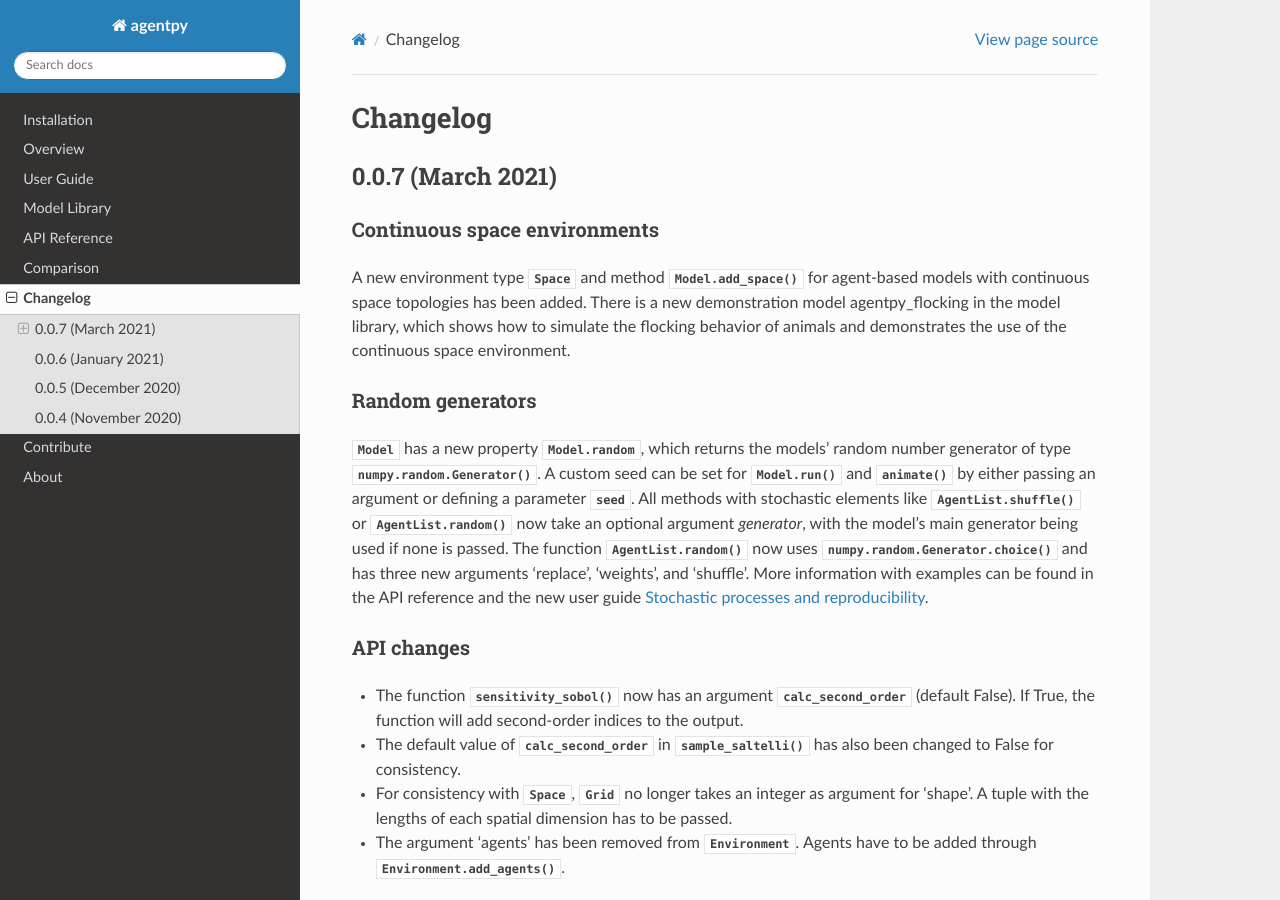
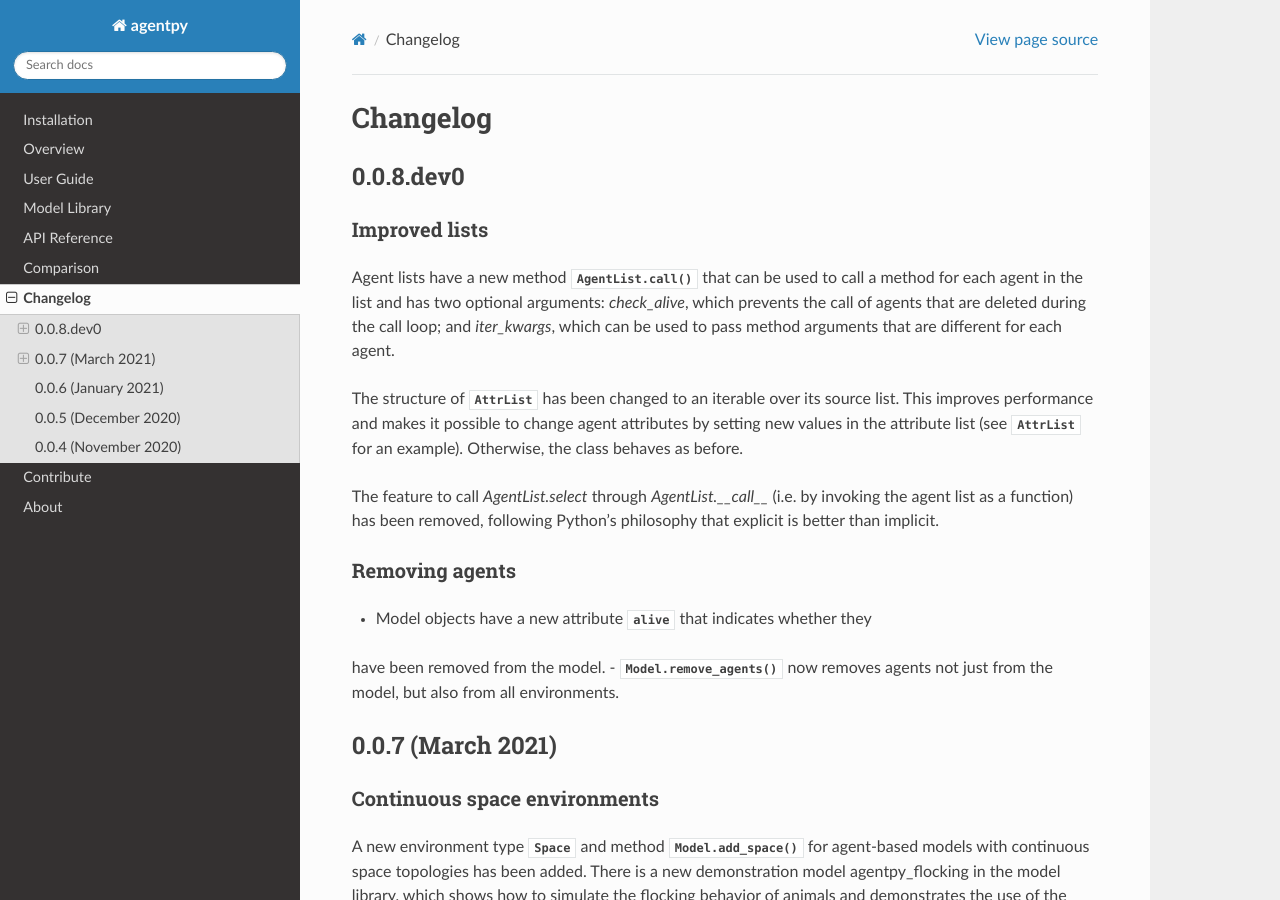
Before and after one commit to jofmi/agentpy, a Sphinx documentation site: the page built from docs/changelog.rst, in a window 1280 px wide and 900 px high. Built offline with Sphinx 7.4.7 and the Read the Docs theme 2.0.0, drawn with Linux system fonts in a browser that asks for light colours; pages that are not in the unit, such as notebooks, are missing from menus; the version number is read from the project's files by our own code.

Commit message:
[docs] Changelog lists

```diff
--- a/docs/changelog.rst
+++ b/docs/changelog.rst
@@ -3,6 +3,35 @@
 =========
 Changelog
 =========
+
+0.0.8.dev0
+----------
+
+Improved lists
+..............
+
+Agent lists have a new method :func:`AgentList.call` that can be used to call
+a method for each agent in the list and has two optional arguments:
+`check_alive`, which prevents the call of agents that are deleted during the call loop;
+and `iter_kwargs`, which can be used to pass method arguments that are different for
+each agent.
+
+The structure of :class:`AttrList` has been changed to an iterable over its
+source list. This improves performance and makes it possible to change
+agent attributes by setting new values in the attribute list (see
+:class:`AttrList` for an example). Otherwise, the class behaves as before.
+
+The feature to call `AgentList.select` through `AgentList.__call__`
+(i.e. by invoking the agent list as a function) has been removed,
+following Python's philosophy that explicit is better than implicit.
+
+Removing agents
+...............
+
+- Model objects have a new attribute :obj:`alive` that indicates whether they
+have been removed from the model.
+- :func:`Model.remove_agents` now removes agents not just from the model,
+but also from all environments.
 
 0.0.7 (March 2021)
 ------------------
```
